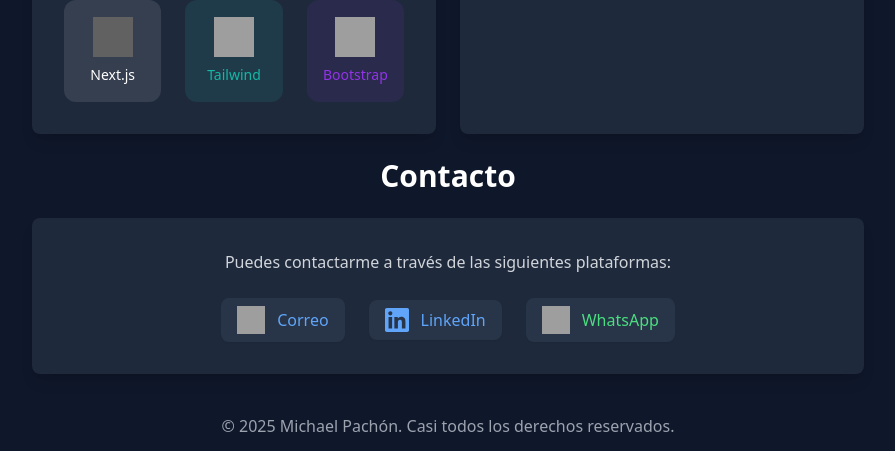
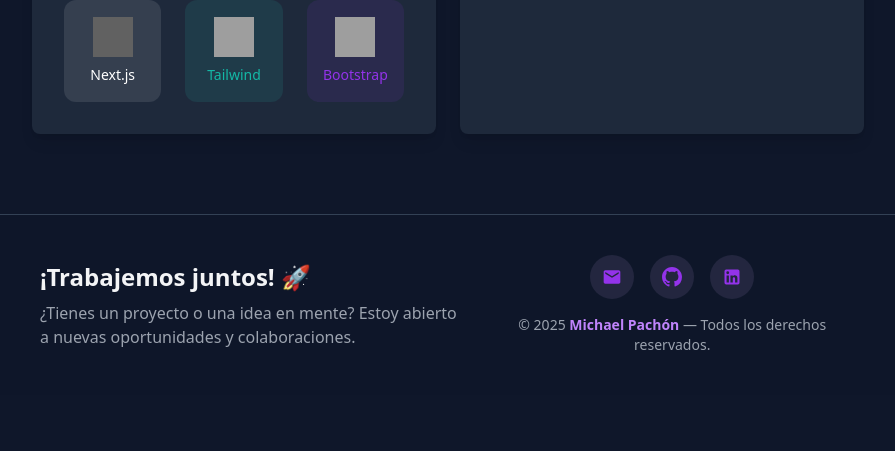
Before and after one commit to mspachon112/mspachon112.github.io, a plain HTML site: page index.html in a window 1280 px wide. Shown: the part 1720-2171 px from the top of the page, without its empty margins (192-1087 px from the left). After the commit the page ends 2115 px from the top, so only its background shows below. Drawn offline with nearby package versions, Linux system fonts and the light colour scheme; grey boxes are pictures that could not be loaded.

Commit message:
Refactor: estructura de código para mejorar la legibilidad y mantenibilidad

```diff
--- a/index.html
+++ b/index.html
@@ -37,10 +37,6 @@
                 <a href="#technologies" class="flex items-center gap-2 px-4 py-2 rounded-lg text-sm font-semibold text-gray-700 dark:text-gray-100 hover:bg-blue-100 dark:hover:bg-blue-900/40 transition-colors duration-200">
                     <svg class="w-5 h-5" xmlns="http://www.w3.org/2000/svg" viewBox="0 0 24 24" fill="none" stroke="currentColor" stroke-width="2" stroke-linecap="round" stroke-linejoin="round" class="lucide lucide-cpu-icon lucide-cpu"><path d="M12 20v2"/><path d="M12 2v2"/><path d="M17 20v2"/><path d="M17 2v2"/><path d="M2 12h2"/><path d="M2 17h2"/><path d="M2 7h2"/><path d="M20 12h2"/><path d="M20 17h2"/><path d="M20 7h2"/><path d="M7 20v2"/><path d="M7 2v2"/><rect x="4" y="4" width="16" height="16" rx="2"/><rect x="8" y="8" width="8" height="8" rx="1"/></svg>
                     Tecnologías
-                </a>
-                <a href="#contact" class="flex items-center gap-2 px-4 py-2 rounded-lg text-sm font-semibold text-gray-700 dark:text-gray-100 hover:bg-blue-100 dark:hover:bg-blue-900/40 transition-colors duration-200">
-                    <svg class="w-5 h-5" xmlns="http://www.w3.org/2000/svg" viewBox="0 0 24 24" fill="none" stroke="currentColor" stroke-width="2" stroke-linecap="round" stroke-linejoin="round" class="lucide lucide-phone-icon lucide-phone"><path d="M13.832 16.568a1 1 0 0 0 1.213-.303l.355-.465A2 2 0 0 1 17 15h3a2 2 0 0 1 2 2v3a2 2 0 0 1-2 2A18 18 0 0 1 2 4a2 2 0 0 1 2-2h3a2 2 0 0 1 2 2v3a2 2 0 0 1-.8 1.6l-.468.351a1 1 0 0 0-.292 1.233 14 14 0 0 0 6.392 6.384"/></svg>
-                    Contacto
                 </a>
             </div>
 
@@ -89,6 +85,7 @@
     <main class="w-full max-w-4xl mx-auto flex-grow flex flex-col items-center justify-center px-4 sm:px-6 md:px-8 pt-20">
         <section class="w-full fade-section opacity-0 translate-y-8 transition-all duration-700 py-6 sm:pt-10">
             <div class="relative group flex flex-col md:flex-row items-center justify-between bg-white dark:bg-slate-800 rounded-2xl shadow-xl overflow-hidden p-8 sm:p-12 gap-8 transition-transform duration-500 border-effect">
+                <div>
                     <div class="relative w-40 h-40 flex-shrink-0">
                         <span class="absolute inset-0 rounded-full bg-gradient-to-tr from-indigo-400 via-purple-500 to-purple-700 opacity-40 blur-lg"></span>
                         <img
@@ -97,6 +94,16 @@
                             class="relative w-full h-full rounded-full border-4 bg-gray-200 dark:bg-slate-900 border-white dark:border-slate-700 shadow-2xl transition-all duration-500 hover:scale-105 hover:border-purple-500 dark:hover:border-purple-400 object-cover"
                         />
                     </div>
+                    <div class="flex items-center justify-center mt-4 space-x-4 text-gray-600 dark:text-gray-300">
+                        <a href="https://github.com/mspachon112" title="GitHub" class="hover:">
+                            <svg xmlns="http://www.w3.org/2000/svg" viewBox="0 0 16 16" fill="currentColor" class="h-7 w-7" aria-hidden="true"><path d="M8 0C3.58 0 0 3.58 0 8c0 3.54 2.29 6.53 5.47 7.59.4.07.55-.17.55-.38 0-.19-.01-.82-.01-1.49-2.01.37-2.53-.49-2.69-.94-.09-.23-.48-.94-.82-1.13-.28-.15-.68-.52-.01-.53.63-.01 1.08.58 1.23.82.72 1.21 1.87.87 2.33.66.07-.52.28-.87.51-1.07-1.78-.2-3.64-.89-3.64-3.95 0-.87.31-1.59.82-2.15-.08-.2-.36-1.02.08-2.12 0 0 .67-.21 2.2.82.64-.18 1.32-.27 2-.27.68 0 1.36.09 2 .27 1.53-1.04 2.2-.82 2.2-.82.44 1.1.16 1.92.08 2.12.51.56.82 1.27.82 2.15 0 3.07-1.87 3.75-3.65 3.95.29.25.54.73.54 1.48 0 1.07-.01 1.93-.01 2.2 0 .21.15.46.55.38A8.013 8.013 0 0016 8c0-4.42-3.58-8-8-8z"></path></svg>
+                        </a>
+                        <a href="https://www.linkedin.com/in/michaelpachon/" title="LinkedIn" class="hover:text-slate-800 dark:hover:text-slate-100">
+                            <svg class="w-7 h-7" viewBox="0 0 256 256" fill="currentColor"><path d="M218.123 218.127h-37.931v-59.403c0-14.165-.253-32.4-19.728-32.4-19.756 0-22.779 15.434-22.779 31.369v60.43h-37.93V95.967h36.413v16.694h.51a39.907 39.907 0 0 1 35.928-19.733c38.445 0 45.533 25.288 45.533 58.186l-.016 67.013ZM56.955 79.27c-12.157.002-22.014-9.852-22.016-22.009-.002-12.157 9.851-22.014 22.008-22.016 12.157-.003 22.014 9.851 22.016 22.008A22.013 22.013 0 0 1 56.955 79.27m18.966 138.858H37.95V95.967h37.97v122.16ZM237.033.018H18.89C8.58-.098.125 8.161-.001 18.471v219.053c.122 10.315 8.576 18.582 18.89 18.474h218.144c10.336.128 18.823-8.139 18.966-18.474V18.454c-.147-10.33-8.635-18.588-18.966-18.453" /></svg>
+                        </a>
+                    </div>
+                </div>
+
 
                 <div class="flex flex-col text-center md:text-left max-w-2xl">
                     <h2 class="text-3xl sm:text-4xl font-extrabold text-gray-900 dark:text-white mb-2">
@@ -121,9 +128,9 @@
 
 
                     <div class="flex justify-center md:justify-start gap-4">
-                        <a href="#projects"
+                        <a href="/files/CV - Michael Pachón.pdf" download
                             class="px-5 py-2 rounded-lg font-semibold bg-gradient-to-r from-purple-600 to-indigo-500 text-white shadow-md hover:shadow-purple-500/40 hover:scale-105 transition-all duration-300">
-                            Ver proyectos
+                            Descargar CV
                         </a>
                         <a href="#contact"
                             class="px-5 py-2 rounded-lg font-semibold border border-purple-500 text-purple-600 dark:text-purple-300 hover:bg-purple-600 hover:text-white dark:hover:text-white transition-all duration-300">
@@ -379,31 +386,48 @@
                 </div>
             </div>
         </section>
+    </main>
 
-        <section id="contact" class="w-full fade-section opacity-0 translate-y-8 transition-all duration-700">
-            <h1 class="text-3xl font-bold my-6 text-center">Contacto</h1>
-            <div class="flex flex-col bg-white dark:bg-slate-800 rounded-lg shadow-lg justify-center p-8 hover:scale-105 transition-transform duration-300">
-                <p class="text-center text-gray-700 dark:text-gray-300 mb-6">Puedes contactarme a través de las siguientes plataformas:</p>
-                <div class="flex flex-col sm:flex-row justify-center items-center gap-6">
-                    <a href="mailto:maicolstiven1209@gmail.com" class="flex items-center gap-3 px-4 py-2 rounded-lg bg-blue-50 dark:bg-slate-700/50 hover:bg-blue-100 dark:hover:bg-slate-700 transition-colors text-blue-600 dark:text-blue-400 font-medium shadow-sm">
-                        <img src="https://cdn.simpleicons.org/gmail/EA4335" alt="Email" class="w-7 h-7" />
-                        Correo
+    <footer id="contact" class="w-full mt-20 border-t border-gray-200 dark:border-slate-700 bg-white/70 dark:bg-slate-900/70 backdrop-blur-md transition-colors duration-500">
+        <div class="max-w-4xl mx-auto px-6 sm:px-10 py-10 flex flex-col md:flex-row items-center justify-between gap-6">
+            <div class="text-center md:text-left">
+                <h3 class="text-2xl font-bold text-gray-800 dark:text-gray-100 mb-2">
+                    ¡Trabajemos juntos! 🚀
+                </h3>
+                <p class="text-gray-600 dark:text-gray-400 max-w-md">
+                    ¿Tienes un proyecto o una idea en mente?
+                    Estoy abierto a nuevas oportunidades y colaboraciones.
+                </p>
+            </div>
+
+            <div class="flex flex-col items-center text-center gap-4">
+                <div class="flex gap-4">
+                    <a href="mailto:maicolstiven1209@gmail.com" title="Correo"
+                    class="p-3 rounded-full bg-purple-600/10 dark:bg-purple-300/10 hover:bg-purple-600 group duration-500">
+                        <svg class="w-5 h-5 group-hover:scale-110 transition-transform text-purple-600 group-hover:text-white" viewBox="0 0 24 24">
+                            <path fill="currentColor" d="M20 4H4c-1.1 0-1.99.9-1.99 2L2 18c0 1.1.9 2 2 2h16c1.1 0 2-.9 2-2V6c0-1.1-.9-2-2-2zm0 4l-8 5-8-5V6l8 5 8-5v2z"/>
+                        </svg>
                     </a>
-                    <a href="https://www.linkedin.com/in/michael-stiven-pachon-preciado-81216431b" target="_blank" rel="noopener" class="flex items-center gap-3 px-4 py-2 rounded-lg bg-blue-50 dark:bg-slate-700/50 hover:bg-blue-100 dark:hover:bg-slate-700 transition-colors text-blue-700 dark:text-blue-400 font-medium shadow-sm">
-                        <svg width="256" height="256" preserveAspectRatio="xMidYMid" viewBox="0 0 256 256" class="size-4 md:size-6"><path d="M218.123 218.127h-37.931v-59.403c0-14.165-.253-32.4-19.728-32.4-19.756 0-22.779 15.434-22.779 31.369v60.43h-37.93V95.967h36.413v16.694h.51a39.907 39.907 0 0 1 35.928-19.733c38.445 0 45.533 25.288 45.533 58.186l-.016 67.013ZM56.955 79.27c-12.157.002-22.014-9.852-22.016-22.009-.002-12.157 9.851-22.014 22.008-22.016 12.157-.003 22.014 9.851 22.016 22.008A22.013 22.013 0 0 1 56.955 79.27m18.966 138.858H37.95V95.967h37.97v122.16ZM237.033.018H18.89C8.58-.098.125 8.161-.001 18.471v219.053c.122 10.315 8.576 18.582 18.89 18.474h218.144c10.336.128 18.823-8.139 18.966-18.474V18.454c-.147-10.33-8.635-18.588-18.966-18.453" fill="currentColor"></path></svg>
-                        LinkedIn
+
+                    <a href="https://github.com/mspachon112" title="GitHub"
+                    class="p-3 rounded-full bg-purple-600/10 dark:bg-purple-300/10 hover:bg-purple-600 group duration-500">
+                        <svg class="w-5 h-5 group-hover:scale-110 transition-transform text-purple-600 group-hover:text-white" viewBox="0 0 24 24">
+                            <path fill="currentColor" d="M12 0C5.37 0 0 5.37 0 12c0 5.31 3.435 9.795 8.205 11.385c.6.105.825-.255.825-.57c0-.285-.015-1.23-.015-2.235c-3.015.555-3.795-.735-4.035-1.41c-.135-.345-.72-1.41-1.23-1.695c-.42-.225-1.02-.78-.015-.795c.945-.015 1.62.87 1.845 1.23c1.08 1.815 2.805 1.305 3.495.99c.105-.78.42-1.305.765-1.605c-2.67-.3-5.46-1.335-5.46-5.925c0-1.305.465-2.385 1.23-3.225c-.12-.3-.54-1.53.12-3.18c0 0 1.005-.315 3.3 1.23c.96-.27 1.98-.405 3-.405s2.04.135 3 .405c2.295-1.56 3.3-1.23 3.3-1.23c.66 1.65.24 2.88.12 3.18c.765.84 1.23 1.905 1.23 3.225c0 4.605-2.805 5.625-5.475 5.925c.435.375.81 1.095.81 2.22c0 1.605-.015 2.895-.015 3.3c0 .315.225.69.825.57A12.02 12.02 0 0 0 24 12c0-6.63-5.37-12-12-12z"/>
+                        </svg>
                     </a>
-                    <a href="https://wa.me/573106655887" target="_blank" rel="noopener" class="flex items-center gap-3 px-4 py-2 rounded-lg bg-green-50 dark:bg-slate-700/50 hover:bg-green-100 dark:hover:bg-slate-700 transition-colors text-green-700 dark:text-green-400 font-medium shadow-sm">
-                        <img src="https://cdn.simpleicons.org/whatsapp/25D366" alt="WhatsApp" class="w-7 h-7" />
-                        WhatsApp
+
+                    <a href="https://www.linkedin.com/in/michaelpachon/" title="LinkedIn"
+                    class="p-3 rounded-full bg-purple-600/10 dark:bg-purple-300/10 hover:bg-purple-600 group duration-500">
+                        <svg class="w-5 h-5 group-hover:scale-110 transition-transform text-purple-600 group-hover:text-white" viewBox="0 0 24 24">
+                            <path fill="currentColor" d="M19 3a2 2 0 0 1 2 2v14a2 2 0 0 1-2 2H5a2 2 0 0 1-2-2V5a2 2 0 0 1 2-2h14m-.5 15.5v-5.3a3.26 3.26 0 0 0-3.26-3.26c-.85 0-1.84.52-2.32 1.3v-1.11h-2.79v8.37h2.79v-4.93c0-.77.62-1.4 1.39-1.4a1.4 1.4 0 0 1 1.4 1.4v4.93h2.79M6.88 8.56a1.68 1.68 0 0 0 1.68-1.68c0-.93-.75-1.69-1.68-1.69a1.69 1.69 0 0 0-1.69 1.69c0 .93.76 1.68 1.69 1.68m1.39 9.94v-8.37H5.5v8.37h2.77z"/>
+                        </svg>
                     </a>
                 </div>
+                <p class="text-sm text-gray-500 dark:text-gray-400">
+                    © 2025 <span class="font-semibold text-purple-600 dark:text-purple-400">Michael Pachón</span> — Todos los derechos reservados.
+                </p>
             </div>
-        </section>
-    </main>
-
-    <footer class="p-4 mt-6 ">
-        <p class="text-center text-gray-600 dark:text-gray-400">© 2025 Michael Pachón. Casi todos los derechos reservados.</p>
+        </div>
     </footer>
 
     <script src="js/scrollFade.js" defer></script>
```
Also changed, not shown: img/profile.png, 1 other file. Lines whose indentation alone changed are shown as unchanged.
